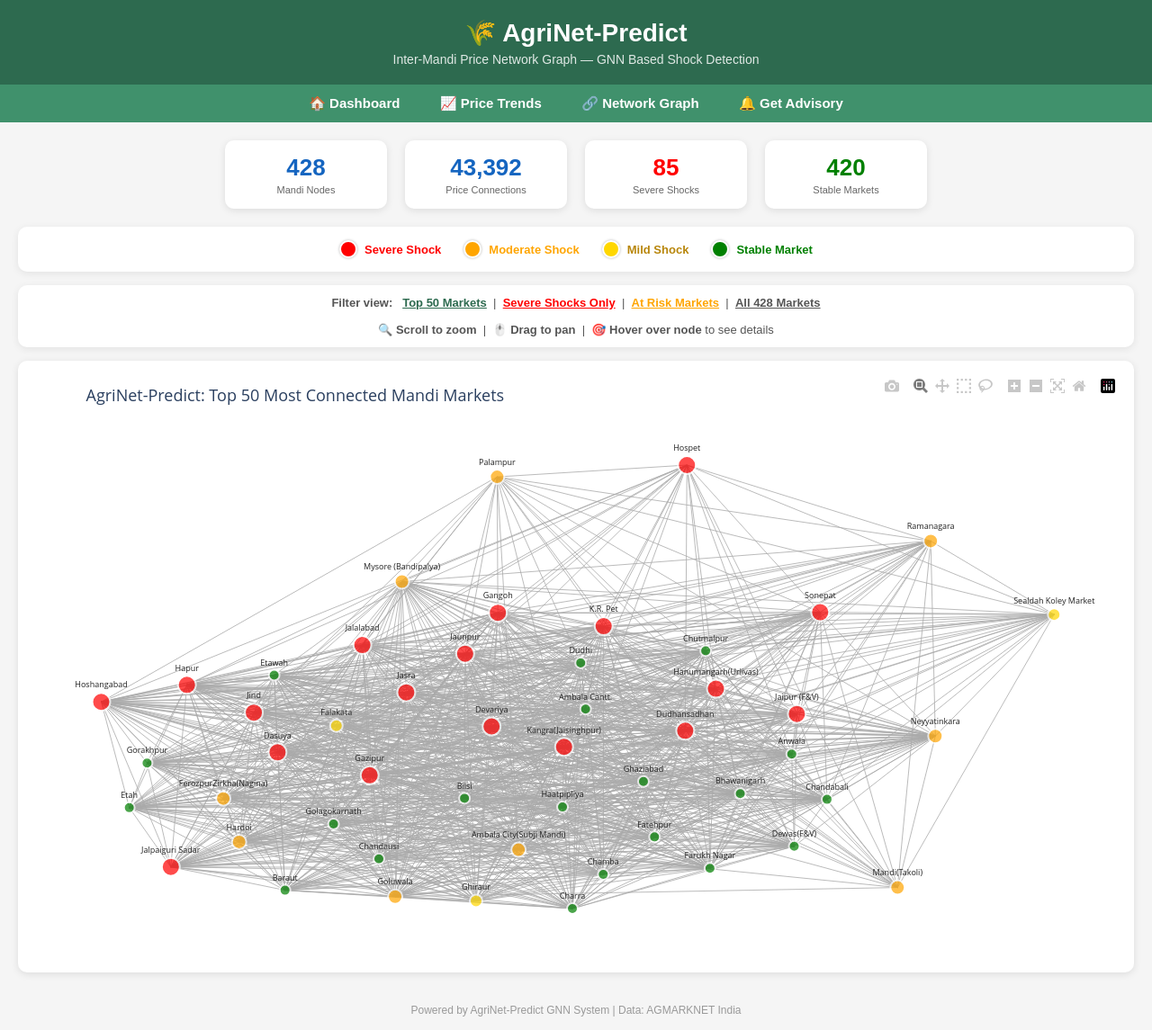
After one commit to manansurana77-ux/agrinet-predict, a Flask app: page /graph in a window 1280 px wide. The commit adds this page. Shown: the whole page at 90% size. Run offline with Flask 3, Linux system fonts and the light colour scheme; parts of the project's set-up code (start-up, migrations or seed data) failed here and were passed over; some libraries are stand-ins or nearby versions.

Commit message:
Update AgriNet-Predict project

```diff
--- a/app.py
+++ b/app.py
@@ -4,6 +4,7 @@ import plotly.graph_objects as go
 import plotly.express as px
 import json
 import plotly
+import networkx as nx
 
 app = Flask(__name__)
 
@@ -12,20 +13,19 @@ print("Loading AgriNet-Predict data...")
 shock_df = pd.read_csv('shock_status.csv')
 risk_df = pd.read_csv('propagation_risk.csv')
 price_df = pd.read_csv('cleaned_data.csv')
+edges_df = pd.read_csv('mandi_edges.csv')
 print("Data loaded successfully!")
 
 @app.route('/')
 def home():
-    # Count shock statistics
     severe = len(shock_df[shock_df['shock_level'].str.contains('SEVERE')])
     moderate = len(shock_df[shock_df['shock_level'].str.contains('MODERATE')])
     mild = len(shock_df[shock_df['shock_level'].str.contains('MILD')])
     stable = len(shock_df[shock_df['shock_level'].str.contains('STABLE')])
     at_risk = len(risk_df)
 
-    # Create shock distribution bar chart
     fig1 = go.Figure(go.Bar(
-        x=['🔴 Severe', '🟠 Moderate', '🟡 Mild', '🟢 Stable'],
+        x=['Severe', 'Moderate', 'Mild', 'Stable'],
         y=[severe, moderate, mild, stable],
         marker_color=['red', 'orange', 'yellow', 'green']
     ))
@@ -37,7 +37,6 @@ def home():
     )
     chart1 = json.dumps(fig1, cls=plotly.utils.PlotlyJSONEncoder)
 
-    # Top 10 most at risk markets
     top_risk = risk_df.head(10)
     fig2 = go.Figure(go.Bar(
         x=top_risk['at_risk_market'],
@@ -69,12 +68,9 @@ def advisory():
     if request.method == 'POST':
         market_name = request.form.get('market')
 
-        # Get shock status
         market_shock = shock_df[
             shock_df['market'].str.lower() == market_name.lower()
         ]
-
-        # Get propagation risk
         market_risk = risk_df[
             risk_df['at_risk_market'].str.lower() == market_name.lower()
         ]
@@ -94,13 +90,10 @@ def advisory():
         else:
             advisory_result = {'error': f"Market '{market_name}' not found"}
 
-    return render_template('advisory.html',
-        advisory=advisory_result
-    )
+    return render_template('advisory.html', advisory=advisory_result)
 
 @app.route('/prices')
 def prices():
-    # Show tomato price trend for top markets
     tomato = price_df[price_df['commodity'] == 'Tomato']
     top_markets = ['Bilsi', 'Gorakhpur', 'Ghaziabad',
                    'Bareilly', 'Fatehpur']
@@ -122,12 +115,270 @@ def prices():
     fig.update_layout(
         title='Tomato Price Trends — Top Markets',
         xaxis_title='Date',
-        yaxis_title='Price (₹/quintal)',
+        yaxis_title='Price (Rs/quintal)',
         plot_bgcolor='white'
     )
     chart = json.dumps(fig, cls=plotly.utils.PlotlyJSONEncoder)
+    return render_template('prices.html', chart=chart)
 
-    return render_template('prices.html', chart=chart)
+@app.route('/graph')
+def network_graph():
+
+    # Get filter from URL
+    filter_type = request.args.get('filter', 'top50')
+
+    # Build full graph
+    G = nx.Graph()
+    for _, row in edges_df.iterrows():
+        G.add_edge(row['market1'], row['market2'],
+                   weight=row['correlation'])
+
+    # Filter markets based on selection
+    if filter_type == 'severe':
+        # Show only severely shocked markets
+        severe_markets = shock_df[
+            shock_df['shock_level'].str.contains('SEVERE')
+        ]['market'].tolist()
+        selected = [m for m in severe_markets if m in G.nodes()]
+
+    elif filter_type == 'atrisk':
+        # Show at risk markets
+        risk_markets = risk_df['at_risk_market'].tolist()
+        selected = [m for m in risk_markets[:30] if m in G.nodes()]
+
+    elif filter_type == 'all':
+        # Show all markets
+        selected = list(G.nodes())
+
+    else:
+        # Default — top 50 most connected markets
+        degree_dict = dict(G.degree())
+        sorted_markets = sorted(
+            degree_dict, key=degree_dict.get, reverse=True
+        )
+        selected = sorted_markets[:50]
+
+    # Build subgraph with selected markets only
+    subgraph = G.subgraph(selected)
+
+    # Layout
+    pos = nx.spring_layout(subgraph, seed=42, k=1.2)
+
+    # Build edge lines
+    edge_x, edge_y = [], []
+    for edge in subgraph.edges():
+        x0, y0 = pos[edge[0]]
+        x1, y1 = pos[edge[1]]
+        edge_x += [x0, x1, None]
+        edge_y += [y0, y1, None]
+
+    edge_trace = go.Scatter(
+        x=edge_x, y=edge_y,
+        line=dict(width=0.8, color='#AAAAAA'),
+        hoverinfo='none',
+        mode='lines'
+    )
+
+    # Build nodes
+    node_x, node_y = [], []
+    node_text, node_hover = [], []
+    node_color, node_size = [], []
+
+    for node in subgraph.nodes():
+        x, y = pos[node]
+        node_x.append(x)
+        node_y.append(y)
+        node_text.append(node)
+
+        market_shock = shock_df[shock_df['market'] == node]
+        if len(market_shock) > 0:
+            level = market_shock.iloc[0]['shock_level']
+            price = market_shock.iloc[0]['current_price']
+            change = market_shock.iloc[0]['price_change_%']
+
+            if 'SEVERE' in level:
+                node_color.append('red')
+                node_size.append(20)
+            elif 'MODERATE' in level:
+                node_color.append('orange')
+                node_size.append(16)
+            elif 'MILD' in level:
+                node_color.append('gold')
+                node_size.append(14)
+            else:
+                node_color.append('green')
+                node_size.append(12)
+
+            node_hover.append(
+                f"<b>{node}</b><br>"
+                f"Status: {level}<br>"
+                f"Current Price: Rs{price}/quintal<br>"
+                f"Price Change: {change}%<br>"
+                f"Connections: {G.degree(node)}"
+            )
+        else:
+            node_color.append('steelblue')
+            node_size.append(12)
+            node_hover.append(
+                f"<b>{node}</b><br>"
+                f"Connections: {G.degree(node)}"
+            )
+
+    node_trace = go.Scatter(
+        x=node_x, y=node_y,
+        mode='markers+text',
+        hoverinfo='text',
+        hovertext=node_hover,
+        text=node_text,
+        textposition='top center',
+        textfont=dict(size=9, color='#222222'),
+        marker=dict(
+            color=node_color,
+            size=node_size,
+            line=dict(width=2, color='white')
+        )
+    )
+
+    title_map = {
+        'top50': 'Top 50 Most Connected Mandi Markets',
+        'severe': 'Severely Shocked Markets Only',
+        'atrisk': 'At-Risk Markets (Incoming Shock)',
+        'all': 'All 428 Markets (Full Network)'
+    }
+
+    fig = go.Figure(
+        data=[edge_trace, node_trace],
+        layout=go.Layout(
+            title=dict(
+                text=f'AgriNet-Predict: {title_map.get(filter_type, "")}',
+                font=dict(size=18)
+            ),
+            showlegend=False,
+            hovermode='closest',
+            margin=dict(b=20, l=5, r=5, t=60),
+            xaxis=dict(
+                showgrid=False,
+                zeroline=False,
+                showticklabels=False
+            ),
+            yaxis=dict(
+                showgrid=False,
+                zeroline=False,
+                showticklabels=False
+            ),
+            plot_bgcolor='white',
+            height=650
+        )
+    )
+
+    chart = json.dumps(fig, cls=plotly.utils.PlotlyJSONEncoder)
+    return render_template('graph.html',
+                          chart=chart,
+                          current_filter=filter_type)
+
+
+    # Spring layout for positioning nodes
+    pos = nx.spring_layout(G, seed=42, k=0.5)
+
+    # Build edge lines
+    edge_x, edge_y = [], []
+    for edge in G.edges():
+        x0, y0 = pos[edge[0]]
+        x1, y1 = pos[edge[1]]
+        edge_x += [x0, x1, None]
+        edge_y += [y0, y1, None]
+
+    edge_trace = go.Scatter(
+        x=edge_x, y=edge_y,
+        line=dict(width=0.5, color='#CCCCCC'),
+        hoverinfo='none',
+        mode='lines'
+    )
+
+    # Build nodes with colors based on shock status
+    node_x, node_y = [], []
+    node_text, node_hover = [], []
+    node_color, node_size = [], []
+
+    for node in G.nodes():
+        x, y = pos[node]
+        node_x.append(x)
+        node_y.append(y)
+        node_text.append(node)
+
+        # Get shock status for this market
+        market_shock = shock_df[shock_df['market'] == node]
+        if len(market_shock) > 0:
+            level = market_shock.iloc[0]['shock_level']
+            price = market_shock.iloc[0]['current_price']
+            change = market_shock.iloc[0]['price_change_%']
+
+            if 'SEVERE' in level:
+                node_color.append('red')
+                node_size.append(16)
+            elif 'MODERATE' in level:
+                node_color.append('orange')
+                node_size.append(14)
+            elif 'MILD' in level:
+                node_color.append('gold')
+                node_size.append(12)
+            else:
+                node_color.append('green')
+                node_size.append(10)
+
+            node_hover.append(
+                f"Market: {node}<br>"
+                f"Status: {level}<br>"
+                f"Current Price: Rs{price}/quintal<br>"
+                f"Price Change: {change}%"
+            )
+        else:
+            node_color.append('steelblue')
+            node_size.append(10)
+            node_hover.append(f"Market: {node}")
+
+    node_trace = go.Scatter(
+        x=node_x, y=node_y,
+        mode='markers+text',
+        hoverinfo='text',
+        hovertext=node_hover,
+        text=node_text,
+        textposition='top center',
+        textfont=dict(size=7, color='#333333'),
+        marker=dict(
+            color=node_color,
+            size=node_size,
+            line=dict(width=1.5, color='white')
+        )
+    )
+
+    fig = go.Figure(
+        data=[edge_trace, node_trace],
+        layout=go.Layout(
+            title=dict(
+                text='AgriNet-Predict: Inter-Mandi Price Network Graph',
+                font=dict(size=18)
+            ),
+            showlegend=False,
+            hovermode='closest',
+            margin=dict(b=20, l=5, r=5, t=60),
+            xaxis=dict(
+                showgrid=False,
+                zeroline=False,
+                showticklabels=False
+            ),
+            yaxis=dict(
+                showgrid=False,
+                zeroline=False,
+                showticklabels=False
+            ),
+            plot_bgcolor='white',
+            height=620
+        )
+    )
+
+    chart = json.dumps(fig, cls=plotly.utils.PlotlyJSONEncoder)
+    return render_template('graph.html', chart=chart)
 
 if __name__ == '__main__':
     app.run(debug=True)
--- /dev/null
+++ b/templates/graph.html
@@ -0,0 +1,191 @@
+<!DOCTYPE html>
+<html>
+<head>
+    <title>Network Graph - AgriNet-Predict</title>
+    <script src="https://cdn.plot.ly/plotly-latest.min.js"></script>
+    <style>
+        body {
+            font-family: Arial, sans-serif;
+            background-color: #f5f5f5;
+            margin: 0;
+            padding: 0;
+        }
+        .header {
+            background-color: #2d6a4f;
+            color: white;
+            padding: 20px;
+            text-align: center;
+        }
+        .header h1 { margin: 0; font-size: 28px; }
+        .header p { margin: 5px 0 0 0; font-size: 14px; opacity: 0.85; }
+        .nav {
+            background-color: #40916c;
+            padding: 12px;
+            text-align: center;
+        }
+        .nav a {
+            color: white;
+            text-decoration: none;
+            margin: 0 20px;
+            font-size: 15px;
+            font-weight: bold;
+        }
+        .nav a:hover { text-decoration: underline; }
+        .stats-row {
+            display: flex;
+            justify-content: center;
+            gap: 20px;
+            padding: 20px;
+            flex-wrap: wrap;
+        }
+        .stat-card {
+            background: white;
+            padding: 15px 25px;
+            border-radius: 10px;
+            text-align: center;
+            box-shadow: 0 2px 8px rgba(0,0,0,0.1);
+            min-width: 130px;
+        }
+        .stat-card h3 { margin: 0; font-size: 26px; }
+        .stat-card p { margin: 3px 0 0 0; font-size: 11px; color: #666; }
+        .legend {
+            display: flex;
+            justify-content: center;
+            gap: 25px;
+            padding: 15px;
+            background: white;
+            margin: 0 20px 15px 20px;
+            border-radius: 10px;
+            box-shadow: 0 2px 8px rgba(0,0,0,0.08);
+            flex-wrap: wrap;
+        }
+        .legend-item {
+            display: flex;
+            align-items: center;
+            gap: 8px;
+            font-size: 13px;
+            font-weight: bold;
+        }
+        .dot {
+            width: 16px;
+            height: 16px;
+            border-radius: 50%;
+            border: 2px solid white;
+            box-shadow: 0 0 3px rgba(0,0,0,0.3);
+        }
+        .info-box {
+            text-align: center;
+            background: white;
+            margin: 0 20px 15px 20px;
+            padding: 12px;
+            border-radius: 10px;
+            box-shadow: 0 2px 8px rgba(0,0,0,0.08);
+            color: #555;
+            font-size: 13px;
+        }
+        .chart-container {
+            background: white;
+            margin: 0 20px 20px 20px;
+            padding: 15px;
+            border-radius: 10px;
+            box-shadow: 0 2px 8px rgba(0,0,0,0.1);
+        }
+        .footer {
+            text-align: center;
+            padding: 15px;
+            color: #999;
+            font-size: 12px;
+        }
+    </style>
+</head>
+<body>
+
+<div class="header">
+    <h1>🌾 AgriNet-Predict</h1>
+    <p>Inter-Mandi Price Network Graph — GNN Based Shock Detection</p>
+</div>
+
+<div class="nav">
+    <a href="/">🏠 Dashboard</a>
+    <a href="/prices">📈 Price Trends</a>
+    <a href="/graph">🔗 Network Graph</a>
+    <a href="/advisory">🔔 Get Advisory</a>
+</div>
+
+<div class="stats-row">
+    <div class="stat-card">
+        <h3 style="color:#1565C0;">428</h3>
+        <p>Mandi Nodes</p>
+    </div>
+    <div class="stat-card">
+        <h3 style="color:#1565C0;">43,392</h3>
+        <p>Price Connections</p>
+    </div>
+    <div class="stat-card">
+        <h3 style="color:red;">85</h3>
+        <p>Severe Shocks</p>
+    </div>
+    <div class="stat-card">
+        <h3 style="color:green;">420</h3>
+        <p>Stable Markets</p>
+    </div>
+</div>
+
+<div class="legend">
+    <div class="legend-item">
+        <div class="dot" style="background:red;"></div>
+        <span style="color:red;">Severe Shock</span>
+    </div>
+    <div class="legend-item">
+        <div class="dot" style="background:orange;"></div>
+        <span style="color:orange;">Moderate Shock</span>
+    </div>
+    <div class="legend-item">
+        <div class="dot" style="background:gold;"></div>
+        <span style="color:#B8860B;">Mild Shock</span>
+    </div>
+    <div class="legend-item">
+        <div class="dot" style="background:green;"></div>
+        <span style="color:green;">Stable Market</span>
+    </div>
+</div>
+
+<div class="info-box">
+    <strong>Filter view:</strong> &nbsp;
+    <a href="/graph?filter=top50"
+       style="color:#2d6a4f; font-weight:bold;">
+       Top 50 Markets</a> &nbsp;|&nbsp;
+    <a href="/graph?filter=severe"
+       style="color:red; font-weight:bold;">
+       Severe Shocks Only</a> &nbsp;|&nbsp;
+    <a href="/graph?filter=atrisk"
+       style="color:orange; font-weight:bold;">
+       At Risk Markets</a> &nbsp;|&nbsp;
+    <a href="/graph?filter=all"
+       style="color:#555; font-weight:bold;">
+       All 428 Markets</a>
+    <br><br>
+    🔍 <strong>Scroll to zoom</strong> &nbsp;|&nbsp;
+    🖱️ <strong>Drag to pan</strong> &nbsp;|&nbsp;
+    🎯 <strong>Hover over node</strong> to see details
+</div>
+
+<div class="chart-container">
+    <div id="graph"></div>
+</div>
+
+<div class="footer">
+    Powered by AgriNet-Predict GNN System | Data: AGMARKNET India
+</div>
+
+<script>
+    var chart = {{ chart | safe }};
+    Plotly.newPlot('graph', chart.data, chart.layout, {
+        scrollZoom: true,
+        responsive: true,
+        displayModeBar: true
+    });
+</script>
+
+</body>
+</html>
```
Also changed, not shown: templates/advisory.html (+24 -11 lines), templates/home.html (+5 -2 lines), templates/prices.html (+18 -3 lines), mandi_network_graph.png (deleted), 1 other file.
